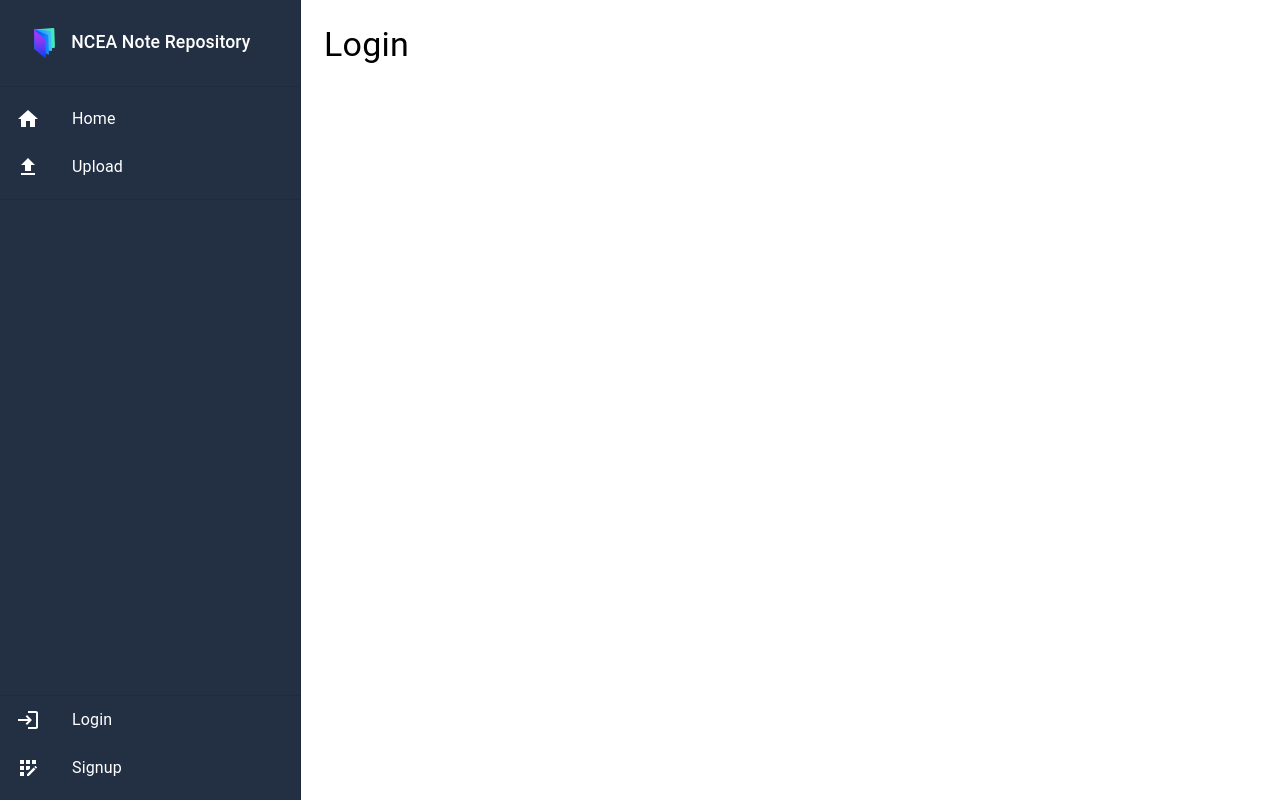
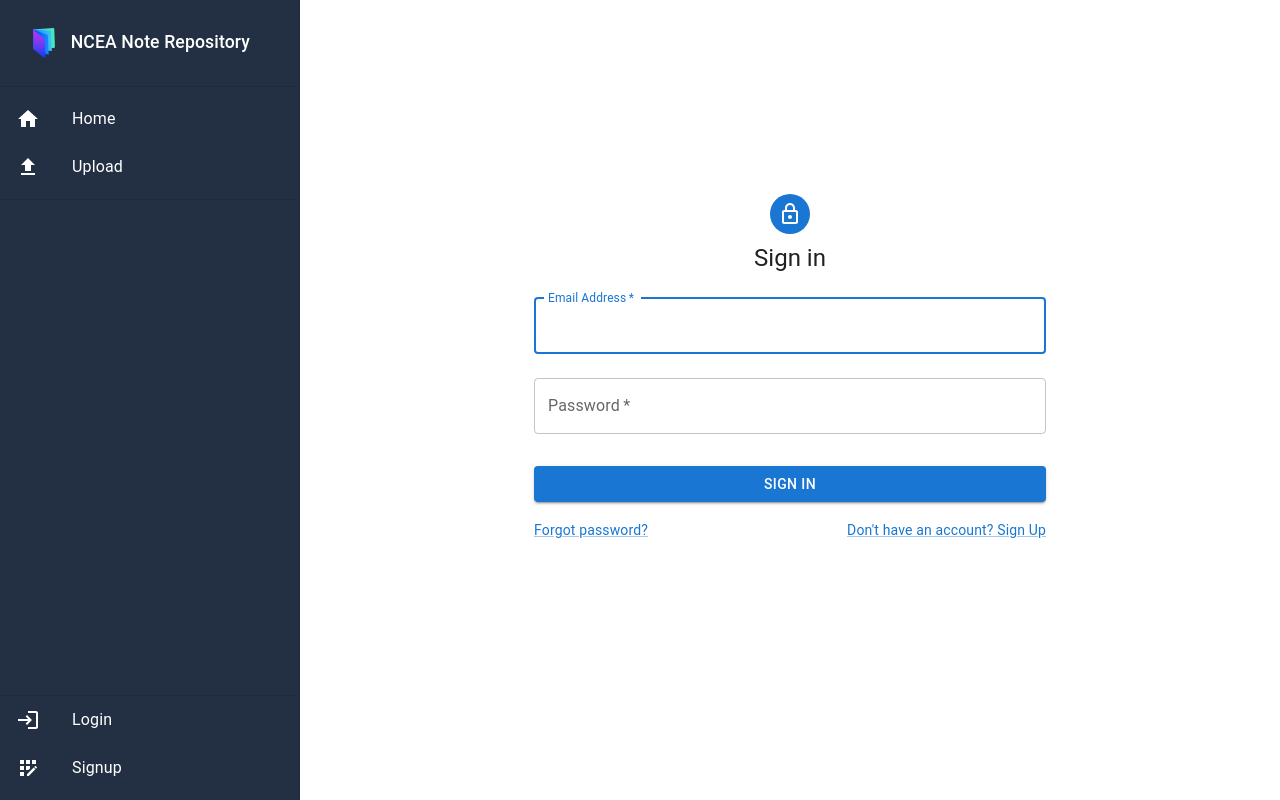
Before and after one commit to Lucaseng/NCEANoteRepository, a React (Vite) app in the folder client/: page /login in a window 1280 px wide. Built offline with nearby package versions, Linux system fonts and the light colour scheme.

Commit message:
Added authentication. Modified design of Sign-up/Sign-in pages

```diff
--- a/client/src/App.jsx
+++ b/client/src/App.jsx
@@ -1,4 +1,4 @@
-import { useState } from "react";
+import { useState, useEffect } from "react";
 import reactLogo from "./assets/react.svg";
 import viteLogo from "/vite.svg";
 import "./App.css";
@@ -8,9 +8,38 @@ import Home from "./Home";
 import Login from "./Login";
 import Signup from "./Signup";
 import { Route, Routes } from "react-router-dom";
-import { Box } from "@mui/material";
+import { Box, Snackbar } from "@mui/material";
+import { fetchCurrentUser } from "./auth/authHandler";
 
 function App() {
+  const [user, setUser] = useState();
+  const [message, setMessage] = useState();
+  const [open, setOpen] = useState(false);
+
+  useEffect(() => {
+    const checkUser = async () => {
+      const token = localStorage.getItem("token");
+      if (token) {
+        await fetchCurrentUser(token)
+          .then((response) => response.json())
+          .then((json) => {
+            setUser(json);
+          })
+          .catch((error) => console.error(error));
+      }
+    };
+
+    checkUser();
+  }, []);
+
+  const handleClose = (event, reason) => {
+    if (reason === "clickaway") {
+      return;
+    }
+
+    setOpen(false);
+  };
+
   return (
     <Box
       sx={{
@@ -18,12 +47,40 @@ function App() {
       }}
       className={"container"}
     >
-      <Drawer />
+      <Drawer
+        user={user}
+        setUser={setUser}
+        setMessage={setMessage}
+        setOpen={setOpen}
+        handleClose={handleClose}
+      />
+      <Snackbar
+        anchorOrigin={{ vertical: "bottom", horizontal: "right" }}
+        open={open}
+        autoHideDuration={7000}
+        onClose={handleClose}
+      >
+        {message}
+      </Snackbar>
       <Routes>
         <Route path="/" element={<Home />} exact />
         <Route path="/upload" element={<Upload />} exact />
-        <Route path="/login" element={<Login />} exact />
-        <Route path="/signup" element={<Signup />} exact />
+        <Route
+          path="/login"
+          element={
+            <Login
+              setUser={setUser}
+              setMessage={setMessage}
+              setOpen={setOpen}
+            />
+          }
+          exact
+        />
+        <Route
+          path="/signup"
+          element={<Signup setMessage={setMessage} setOpen={setOpen} />}
+          exact
+        />
       </Routes>
     </Box>
   );
--- a/client/src/Components/Drawer.jsx
+++ b/client/src/Components/Drawer.jsx
@@ -10,6 +10,8 @@ import {
   Box,
   Divider,
   Stack,
+  Link,
+  Alert,
 } from "@mui/material/";
 import { useNavigate } from "react-router-dom";
 import { useTheme } from "@mui/material/styles";
@@ -18,9 +20,22 @@ import UploadIcon from "@mui/icons-material/Upload";
 import LoginIcon from "@mui/icons-material/Login";
 import AppRegistrationIcon from "@mui/icons-material/AppRegistration";
 
-function Drawer(props) {
+function Drawer({ user, setUser, setMessage, handleClose, setOpen }) {
   const theme = useTheme();
   const navigate = useNavigate();
+
+  const handleSignOut = (e) => {
+    localStorage.clear();
+    setUser();
+    navigate("/");
+    setMessage(
+      <Alert severity="success" onClose={handleClose}>
+        Signed out succesfully - See you later!
+      </Alert>
+    );
+    setOpen(true);
+  };
+
   const itemsList = [
     {
       text: "Home",
@@ -100,6 +115,23 @@ function Drawer(props) {
           ))}
         </List>
         <Divider></Divider>
+        {user ? (
+          <>
+            <Divider></Divider>
+            <Box sx={{ mt: "auto", pb: 2, pl: 3, pr: 4 }}>
+              <Typography sx={{ fontWeight: "bold" }}>
+                {user.first_Name + " " + user.last_Name}
+              </Typography>
+              <Stack sx={{ justifyContent: "space-between" }} direction="row">
+                {" "}
+                <Typography>{user.email}</Typography>
+                <Link onClick={handleSignOut} color="#fff" href="#">
+                  Sign Out
+                </Link>
+              </Stack>
+            </Box>
+          </>
+        ) : (
           <List sx={{ mt: "auto" }}>
             <Divider></Divider>
             {loginList.map((item, index) => (
@@ -115,6 +147,7 @@ function Drawer(props) {
               </ListItem>
             ))}
           </List>
+        )}
       </>
     </MUIDrawer>
   );
--- a/client/src/Login.jsx
+++ b/client/src/Login.jsx
@@ -1,10 +1,155 @@
-import React from "react";
-import { Box, Container, Typography } from "@mui/material/";
+import React, { useState } from "react";
+import {
+  Box,
+  Container,
+  Typography,
+  Avatar,
+  CssBaseline,
+  FormControlLabel,
+  Button,
+  Grid,
+  TextField,
+  Checkbox,
+  Link,
+  Snackbar,
+  Alert,
+} from "@mui/material/";
+import { fetchCurrentUser } from "./auth/authHandler";
+import { useNavigate } from "react-router-dom";
 
-function Login() {
+import LockOutlinedIcon from "@mui/icons-material/LockOutlined";
+function Login({ setUser, setMessage, setOpen }) {
+  const handleClose = (event, reason) => {
+    if (reason === "clickaway") {
+      return;
+    }
+
+    setOpen(false);
+  };
+  const navigate = useNavigate();
+
+  const handleSubmit = (e) => {
+    e.preventDefault();
+    const fetchData = async () => {
+      let url = "https://localhost:8080/api/auth";
+
+      fetch(url, {
+        method: "POST",
+        headers: {
+          Accept: "application/json",
+          "Content-Type": "application/json",
+        },
+        body: JSON.stringify({
+          email: e.target.email.value,
+          password: e.target.password.value,
+        }),
+      })
+        .then((response) => response.json())
+        .then(async (json) => {
+          if (json.fail) {
+            setMessage(
+              <Alert severity="error" onClose={handleClose}>
+                {`Sign in failed - ${json.fail}`}
+              </Alert>
+            );
+          } else {
+            localStorage.setItem("token", json.token);
+            setMessage(
+              <Alert severity="success" onClose={handleClose}>
+                Account signed in succesfully!
+              </Alert>
+            );
+            await fetchCurrentUser(json.token)
+              .then((response) => response.json())
+              .then((json) => {
+                setUser(json);
+              })
+              .catch((error) => console.error(error));
+
+            navigate("/");
+          }
+          setOpen(true);
+        })
+        .catch((error) => console.error(error));
+    };
+
+    fetchData();
+  };
+
   return (
-    <Container maxWidth="xl" sx={{ display: "flex", mt: 3 }}>
-      <Typography variant="h4">Login</Typography>
+    <Container
+      maxWidth="xl"
+      sx={{
+        display: "flex",
+        mt: 3,
+        justifyContent: "center",
+        alignItems: "center",
+        height: "85vh",
+      }}
+    >
+      <CssBaseline />
+      <Box
+        sx={{
+          display: "flex",
+          flexDirection: "column",
+          alignItems: "center",
+        }}
+      >
+        <Avatar sx={{ m: 1, bgcolor: "primary.main" }}>
+          <LockOutlinedIcon />
+        </Avatar>
+        <Typography component="h1" variant="h5">
+          Sign in
+        </Typography>
+        <Box
+          width="40vw"
+          component="form"
+          onSubmit={handleSubmit}
+          noValidate
+          sx={{ mt: 1 }}
+        >
+          <TextField
+            margin="normal"
+            required
+            fullWidth
+            id="email"
+            label="Email Address"
+            name="email"
+            autoComplete="email"
+            autoFocus
+          />
+          <TextField
+            margin="normal"
+            required
+            fullWidth
+            name="password"
+            label="Password"
+            type="password"
+            id="password"
+            autoComplete="current-password"
+          />
+          <Button
+            type="submit"
+            fullWidth
+            variant="contained"
+            sx={{ mt: 3, mb: 2 }}
+          >
+            Sign In
+          </Button>
+          <Grid container>
+            <Grid item xs>
+              <Link href="#" variant="body2">
+                Forgot password?
+              </Link>
+            </Grid>
+            <Grid item>
+              <Link href="#" variant="body2">
+                {"Don't have an account? Sign Up"}
+              </Link>
+            </Grid>
+          </Grid>
+        </Box>
+      </Box>
     </Container>
   );
 }
--- a/client/src/Signup.jsx
+++ b/client/src/Signup.jsx
@@ -11,15 +11,24 @@ import {
   Link,
   Alert,
   Fade,
+  Avatar,
+  Snackbar,
 } from "@mui/material/";
+import AppRegistrationIcon from "@mui/icons-material/AppRegistration";
 import { useNavigate } from "react-router-dom";
 
-function Signup() {
-  const [message, setMessage] = useState("");
-
+function Signup({ setMessage, setOpen }) {
   const navigate = useNavigate();
   const handleLinkClick = (e) => {
     navigate("/login");
+  };
+
+  const handleClose = (event, reason) => {
+    if (reason === "clickaway") {
+      return;
+    }
+
+    setOpen(false);
   };
 
   const handleSubmit = (e) => {
@@ -47,17 +56,18 @@ function Signup() {
         .then((json) => {
           if (json.fail) {
             setMessage(
-              <Alert sx={{ mt: 2, mb: 2 }} severity="error">
+              <Alert severity="error" onClose={handleClose}>
                 {`Account creation failed - ${json.fail}`}
               </Alert>
             );
           } else {
             setMessage(
-              <Alert sx={{ mt: 2, mb: 2 }} severity="success">
+              <Alert severity="success" onClose={handleClose}>
                 Account succesfully created - Please login!
               </Alert>
             );
           }
+          setOpen(true);
         })
         .catch((error) => console.error(error));
     };
@@ -67,9 +77,30 @@ function Signup() {
 
   return (
     <Container maxWidth="xl" sx={{ mt: 3 }}>
-      <Typography variant="h4">Signup</Typography>
-      {message}
-      <Box component="form" noValidate onSubmit={handleSubmit} sx={{ mt: 3 }}>
+      <Container
+        maxWidth="xl"
+        sx={{
+          display: "flex",
+          flexDirection: "column",
+          mt: 3,
+          justifyContent: "center",
+          alignItems: "center",
+          height: "85vh",
+        }}
+      >
+        <Avatar sx={{ m: 1, bgcolor: "primary.main" }}>
+          <AppRegistrationIcon />
+        </Avatar>
+        <Typography component="h1" variant="h5">
+          Sign Up
+        </Typography>
+        <Box
+          component="form"
+          maxWidth="40vw"
+          noValidate
+          onSubmit={handleSubmit}
+          sx={{ mt: 3 }}
+        >
           <Grid container spacing={2}>
             <Grid item xs={12} sm={6}>
               <TextField
@@ -141,6 +172,7 @@ function Signup() {
           </Grid>
         </Box>
       </Container>
+    </Container>
   );
 }
 
--- /dev/null
+++ b/client/src/auth/AuthHandler.jsx
@@ -0,0 +1,14 @@
+const fetchCurrentUser = async (token) => {
+  let url = "https://localhost:8080/api/users/me";
+
+  return fetch(url, {
+    method: "POST",
+    headers: {
+      Accept: "application/json",
+      "Content-Type": "application/json",
+      Authorization: "Bearer " + token,
+    },
+  });
+};
+
+export { fetchCurrentUser };
```
Lines whose indentation alone changed are shown as unchanged.
